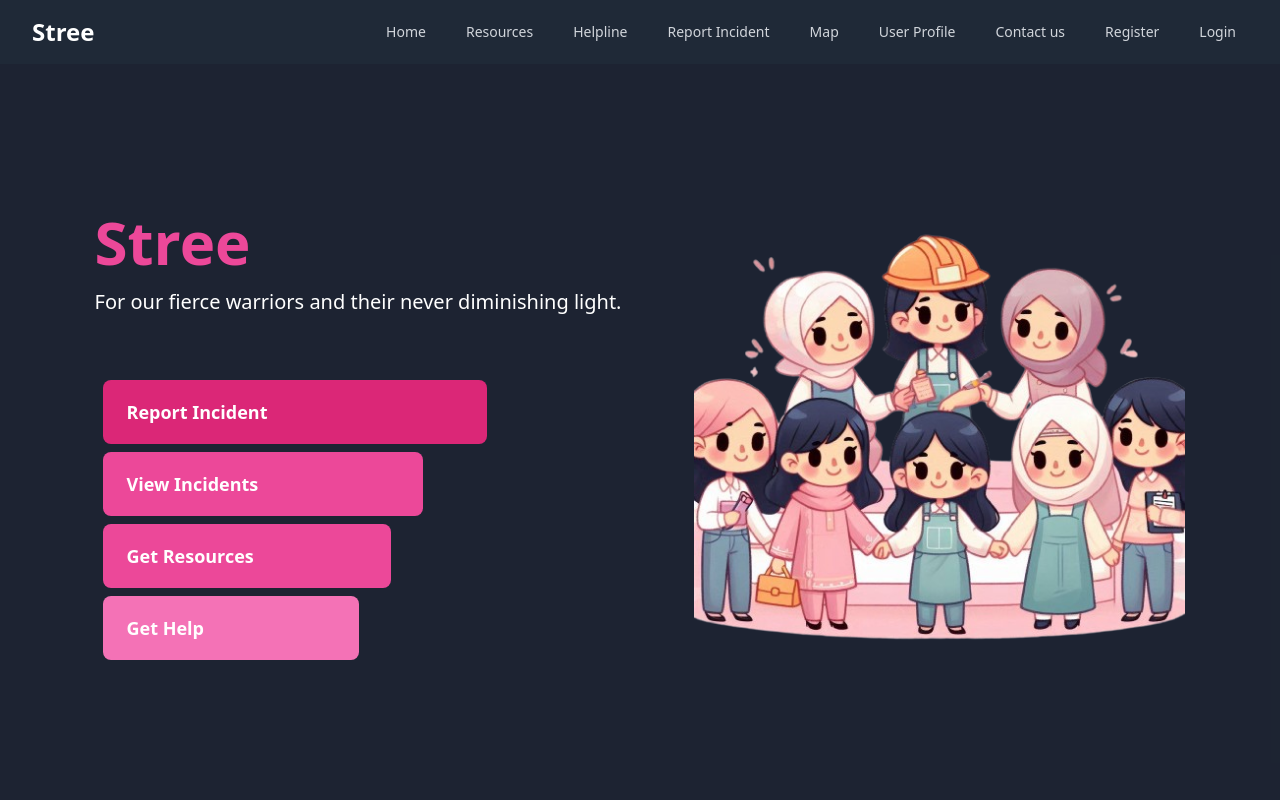
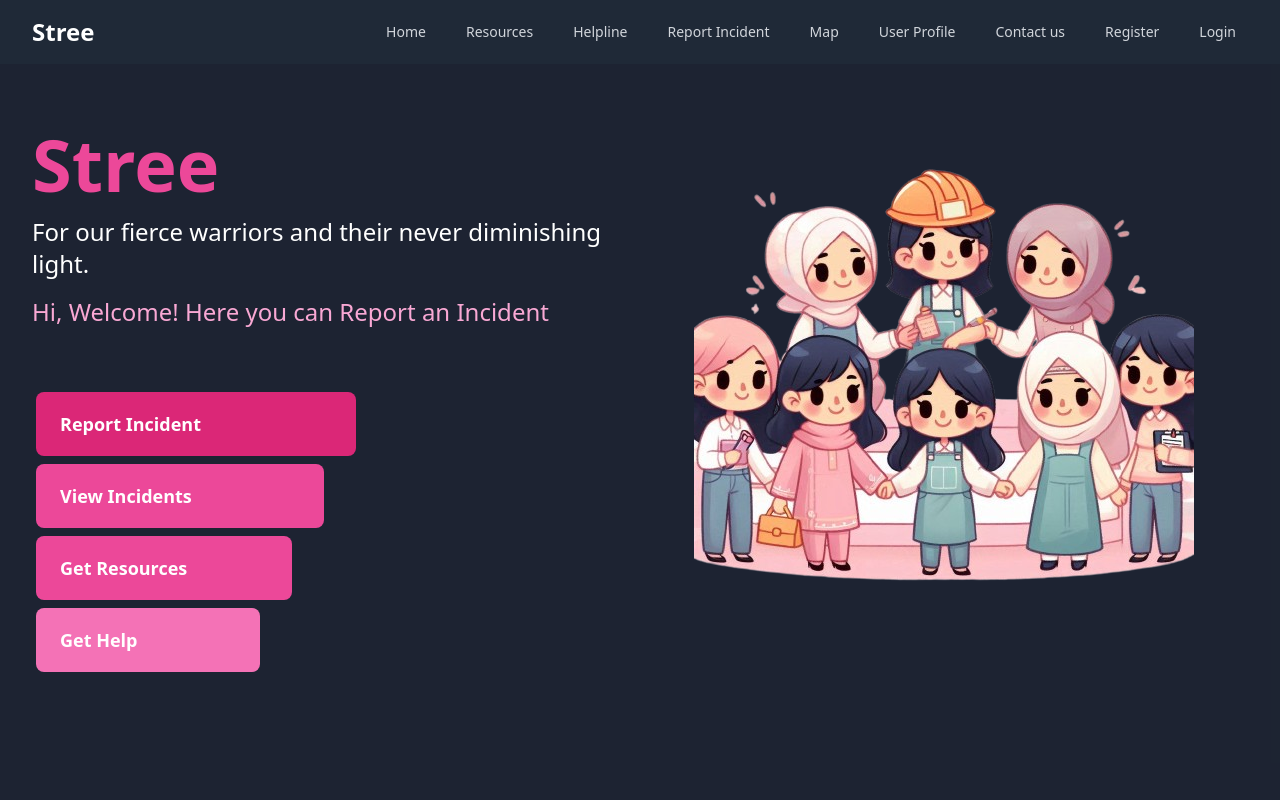
Before and after one commit to RiyaRaj28/Stree, a React (Vite) app in the folder client/: page / in a window 1280 px wide. Shown: the top 800 px of the page. Built offline with nearby package versions, Linux system fonts and the light colour scheme; no server answers.

Commit message:
updated home page

```diff
--- a/client/src/components/MainContent.jsx
+++ b/client/src/components/MainContent.jsx
@@ -1,58 +1,78 @@
 import { Link } from 'react-router-dom';
 import { FaLongArrowAltRight } from 'react-icons/fa';
+import { useEffect, useState } from 'react';
 
 function MainContent() {
+  const [typedText, setTypedText] = useState('');
+  const fullText = "Hii, Welcome! Here you can Report an Incident";
+
+  useEffect(() => {
+    let index = 0;
+
+    const typingEffect = setInterval(() => {
+      if (index < fullText.length) {
+        setTypedText((prev) => prev + fullText.charAt(index));
+        index++;
+      } else {
+        clearInterval(typingEffect);
+      }
+    }, 100);
+
+    return () => clearInterval(typingEffect);
+  }, []);
+
   return (
-    <div className="min-h-screen m-30 bg-gray-900/95 text-white flex flex-col items-center justify-center py-16 mt-10">
-      <div className="flex flex-col md:flex-row items-center justify-center">
-        <div className="text-center md:text-left md:w-1/2">
-          <h1 className="text-6xl font-bold text-pink-500">Stree</h1>
-          <p className="text-xl mt-4">For our fierce warriors and their never diminishing light.</p>
+    <div className="min-h-screen bg-gray-900/95 text-white flex flex-col items-start justify-center py-16 px-8">
+      <div className="flex flex-col md:flex-row items-start justify-start">
+        <div className="md:w-1/2">
+          <h1 className="text-7xl font-bold text-pink-500">Stree</h1>
+          <p className="text-2xl mt-4">For our fierce warriors and their never diminishing light.</p>
+          <p className="text-2xl text-pink-300 mt-4">{typedText}</p>
 
-          <div className="mt-16 space-y-6 ">
-        <Link to="/incident-form">
-          <div className="group m-2 w-96 h-16 bg-pink-600 hover:bg-pink-700 text-white text-lg font-semibold flex items-center justify-between px-6 cursor-pointer rounded-lg transition-all duration-300">
+          <div className="mt-16 space-y-2">
+            <div className="group m-1 w-80 h-16 bg-pink-600 hover:bg-pink-700 text-white text-lg font-semibold flex items-center justify-between px-6 cursor-pointer rounded-lg transition-all duration-300">
+              <Link to="/incident-form" className="w-full h-full flex items-center justify-between">
                 <span>Report Incident</span>
                 <span
                   className="inline-flex items-center opacity-0 group-hover:opacity-100 group-hover:ml-4 transition-all duration-300"
                 >
                   <FaLongArrowAltRight className="text-gray-900" size={24} />
                 </span>
+              </Link>
             </div>
-        </Link>
 
-        <Link to="/map">
-          <div className="group m-2 w-80 h-16 bg-pink-500 hover:bg-pink-600 text-white text-lg font-semibold flex items-center justify-between px-6 cursor-pointer rounded-lg transition-all duration-300">
+            <div className="group m-1 w-72 h-16 bg-pink-500 hover:bg-pink-600 text-white text-lg font-semibold flex items-center justify-between px-6 cursor-pointer rounded-lg transition-all duration-300">
+              <Link to="/map" className="w-full h-full flex items-center justify-between">
                 <span>View Incidents</span>
                 <span
                   className="inline-flex items-center opacity-0 group-hover:opacity-100 group-hover:ml-4 transition-all duration-300"
                 >
                   <FaLongArrowAltRight className="text-gray-900" size={24} />
                 </span>
+              </Link>
             </div>
-        </Link>
 
-        <Link to="/resources">
-          <div className="group m-2 w-72 h-16 bg-pink-500 hover:bg-pink-600 text-white text-lg font-semibold flex items-center justify-between px-6 cursor-pointer rounded-lg transition-all duration-300">
+            <div className="group m-1 w-64 h-16 bg-pink-500 hover:bg-pink-600 text-white text-lg font-semibold flex items-center justify-between px-6 cursor-pointer rounded-lg transition-all duration-300">
+              <Link to="/resources" className="w-full h-full flex items-center justify-between">
                 <span>Get Resources</span>
                 <span
                   className="inline-flex items-center opacity-0 group-hover:opacity-100 group-hover:ml-4 transition-all duration-300"
                 >
                   <FaLongArrowAltRight className="text-gray-900" size={24} />
                 </span>
+              </Link>
             </div>
-        </Link>
 
-        <Link to="/helpline">
-          <div className="group m-2 w-64 h-16 bg-pink-400 hover:bg-pink-500 text-white text-lg font-semibold flex items-center justify-between px-6 cursor-pointer rounded-lg transition-all duration-300">
+            <div className="group m-1 w-56 h-16 bg-pink-400 hover:bg-pink-500 text-white text-lg font-semibold flex items-center justify-between px-6 cursor-pointer rounded-lg transition-all duration-300">
+              <Link to="/helpline" className="w-full h-full flex items-center justify-between">
                 <span>Get Help</span>
                 <span
                   className="inline-flex items-center opacity-0 group-hover:opacity-100 group-hover:ml-4 transition-all duration-300"
                 >
                   <FaLongArrowAltRight className="text-gray-900" size={24} />
                 </span>
+              </Link>
             </div>
-        </Link>
           </div>
         </div>
 
@@ -60,7 +80,7 @@ function MainContent() {
           <img
             src="/mainimg.png"
             alt="main image"
-            className=""
+            className="w-full h-auto"
           />
         </div>
       </div>
```
Lines whose indentation alone changed are shown as unchanged.
